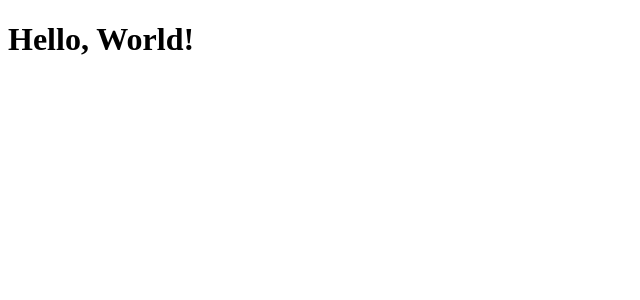
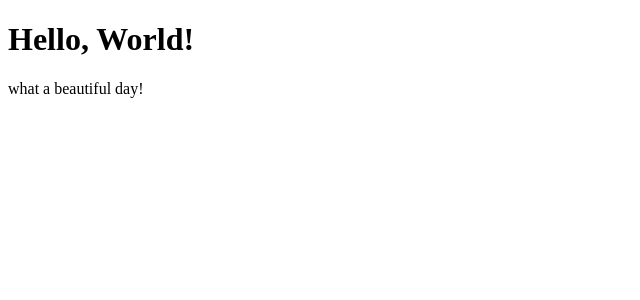
Before and after one commit to Francxmf/dhreactexercises, a React (Create React App) app: page / in a window 1280 px wide. Shown: the top 300 px of the page, without its empty margins (0-640 px from the left). Built offline with nearby package versions, Linux system fonts and the light colour scheme.

Commit message:
completion of the exercise components06

```diff
--- a/src/App.js
+++ b/src/App.js
@@ -2,16 +2,14 @@ import React from "react";
 
 export class HelloWorld extends React.Component{
     render(){
-        return <h1> Hello, World! </h1>
+        return <div><h1> Hello, World! </h1> <p>what a beautiful day!</p> </div>
     }
 }
 
 export class App extends React.Component{
     render(){
         return (
-            <div>
                 <HelloWorld />
-            </div>
         )
     }
 }
```
